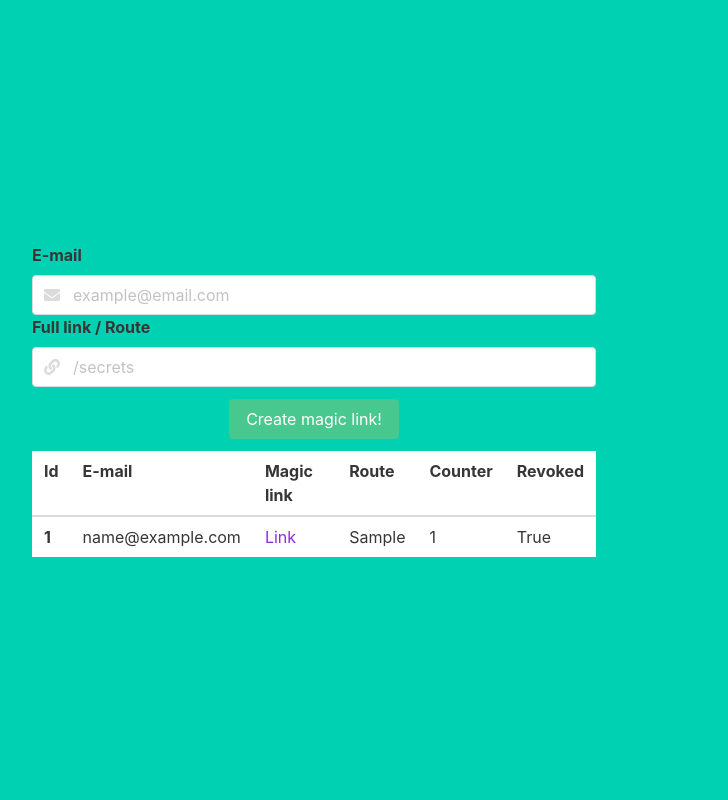
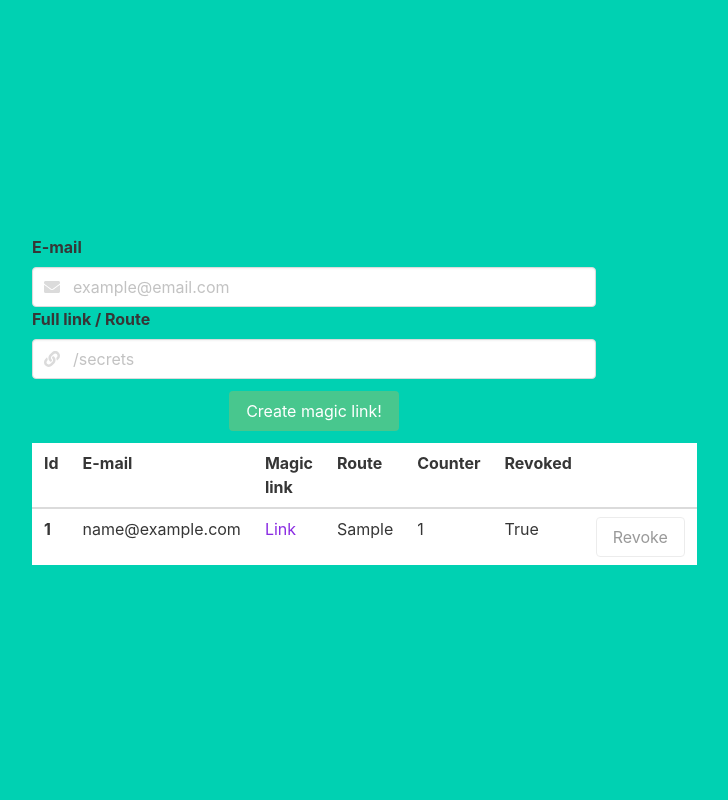
Before and after one commit to alexandr-gnrk/magiclink, a Flask app: page / in a window 1280 px wide. Shown: the whole page, without its empty margins (326-1054 px from the left). Run offline with Flask 2, Linux system fonts and the light colour scheme; tables that the repository leaves empty hold one stand-in row (values such as "Sample post"); some libraries are stand-ins or nearby versions.

Commit message:
All work done.

```diff
--- a/app.py
+++ b/app.py
@@ -47,15 +47,23 @@ def magiclink(token):
     return redirect(utils.token_to_reallink(token))
 
 
+@app.route('/revoke/<token>')
+def revoke(token):
+    utils.revoke(token)
+    return redirect(url_for('root'))
+
+
 @app.route('/treasure')
 @utils.verify_access
 def treasure():
     return render_template('treasure.html')
+
 
 @app.route('/password')
 @utils.verify_access
 def password():
     return render_template('password.html')
 
+
 if __name__ == '__main__':
     app.run(debug=True)
--- a/orm.py
+++ b/orm.py
@@ -78,4 +78,4 @@ class MagiclinkDB():
     def revoke(self, token):
         record = self.find_by_token(token)
         record.revoked = True
-        session.commit()
+        self.session.commit()
--- a/templates/index.html
+++ b/templates/index.html
@@ -64,6 +64,7 @@
                     <th>Route</th>
                     <th>Counter</th>
                     <th>Revoked</th>
+                    <th></th>
                   </tr>
                 </thead>
                 <tbody>
@@ -75,6 +76,19 @@
                     <td>{{ record['route'] }}</td>
                     <td>{{ record['counter'] }}</td>
                     <td>{{ record['revoked'] }}</td>
+<!--                     <td><input type="submit" name="submit_button" value="Revoke"></td>
+ -->
+                    <td>
+                      {% if record['revoked'] %}
+                        <button class="button" disabled>
+                          <a href="#">Revoke</a>
+                        </button>
+                      {% else %}
+                        <button class="button">
+                          <a href="{{ record['revoke_link'] }}">Revoke</a>
+                        </button>
+                      {% endif %}
+                    </td>
                   </tr>
                   {% endfor %}
                 </tbody>
--- a/utils.py
+++ b/utils.py
@@ -31,6 +31,10 @@ def generate_token():
     return secrets.token_urlsafe(NBYTES)
 
 
+def revoke(token):
+    DB.revoke(token)
+
+
 def save_record(email, token, route):
     DB.add_magiclink(email, token, route)
 
@@ -44,7 +48,7 @@ def verify_connection(token, route):
 
 
 def token_to_magiclink(token):
-    return flask.url_for(f'magiclink', token=token, _external=True)
+    return flask.url_for('magiclink', token=token, _external=True)
 
 
 def token_to_reallink(token):
@@ -53,6 +57,9 @@ def token_to_reallink(token):
     url = urllib.parse.urljoin(host_url, route)
     return url
 
+def token_to_revokelink(token):
+    return flask.url_for('revoke', token=token, _external=True)
+
 
 def adapt_records_for_templates():
     records = list()
@@ -60,6 +67,7 @@ def adapt_records_for_templates():
         records.append({
             'id': row.id,
             'email': row.email,
+            'revoke_link': token_to_revokelink(row.token),
             'link': token_to_magiclink(row.token),
             'route': row.route,
             'counter': row.counter,
```
